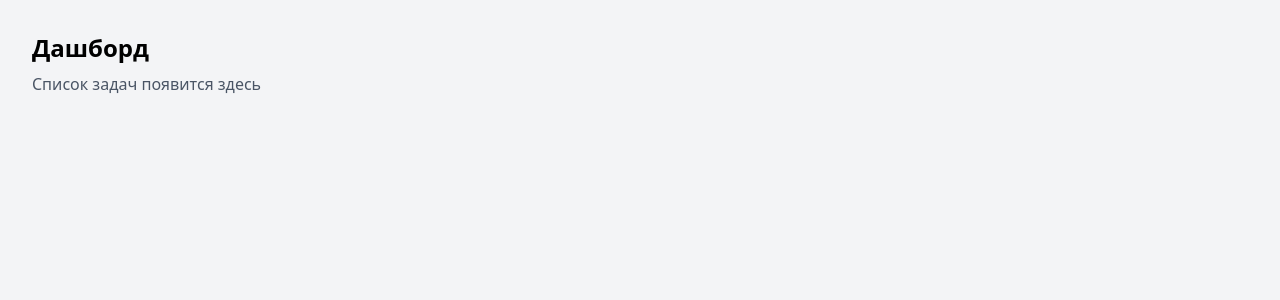
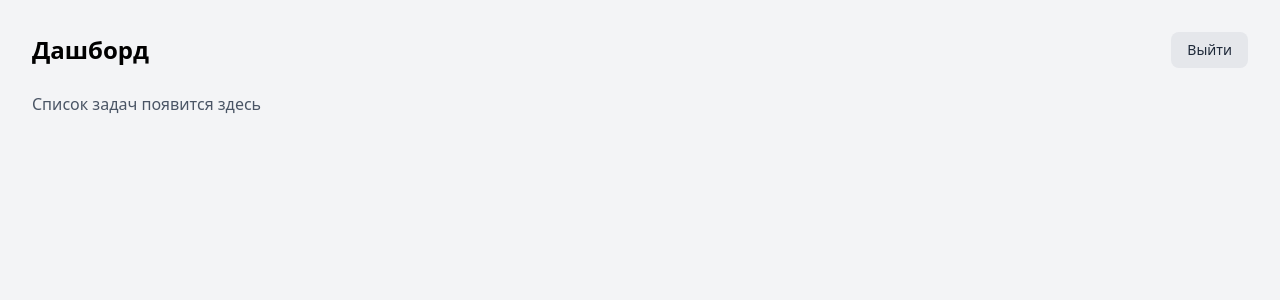
Before and after one commit to sundstorm91/taskflow, a Next.js app: page / in a window 1280 px wide. Shown: the top 300 px of the page. Built offline with nearby package versions, Linux system fonts and the light colour scheme.

Commit message:
feat: implementation logout flow

```diff
--- a/app/(dashboard)/page.tsx
+++ b/app/(dashboard)/page.tsx
@@ -1,7 +1,34 @@
+'use client'
+
+import { useRouter } from 'next/navigation'
+import { Button } from '@/components/ui/Button'
+import { useState } from 'react'
+
 export default function DashboardPage() {
+  const router = useRouter()
+  const [error, setError] = useState('')
+
+  const handleLogout = async () => {
+    try {
+      const res = await fetch('/api/auth/logout', { method: 'POST' })
+      if (res.ok) {
+        router.push('/login')
+      } else {
+        setError('Ошибка при выходе')
+      }
+    } catch {
+      setError('Ошибка соединения')
+    }
+  }
+
   return (
     <div className="p-8">
-      <h1 className="text-2xl font-bold">Дашборд</h1>
+      <div className="flex justify-between items-center mb-6">
+        <h1 className="text-2xl font-bold">Дашборд</h1>
+        <Button variant="secondary" onClick={handleLogout} className="text-sm">
+          Выйти
+        </Button>
+      </div>
       <p className="text-gray-600 mt-2">Список задач появится здесь</p>
     </div>
   )
--- /dev/null
+++ b/app/api/auth/logout/route.ts
@@ -0,0 +1,8 @@
+// app/api/auth/logout/route.ts
+import { NextResponse } from 'next/server'
+
+export async function POST() {
+  const response = NextResponse.json({ message: 'Вы вышли' })
+  response.cookies.delete('token')
+  return response
+}
--- a/data/db.json
+++ b/data/db.json
@@ -15,6 +15,14 @@
       "name": "asd",
       "role": "user",
       "createdAt": "2026-06-16T16:39:24.092Z"
+    },
+    {
+      "id": 1781628182220,
+      "email": "agar@aboba.ru",
+      "password": "$2b$10$w6GD/UVE9C2zZY7dO7Wp0uDtoc.mdMccTOl0hRws7/PhO4LNAO.0W",
+      "name": "agaragar",
+      "role": "user",
+      "createdAt": "2026-06-16T16:43:02.220Z"
     }
   ],
   "tasks": []
```
